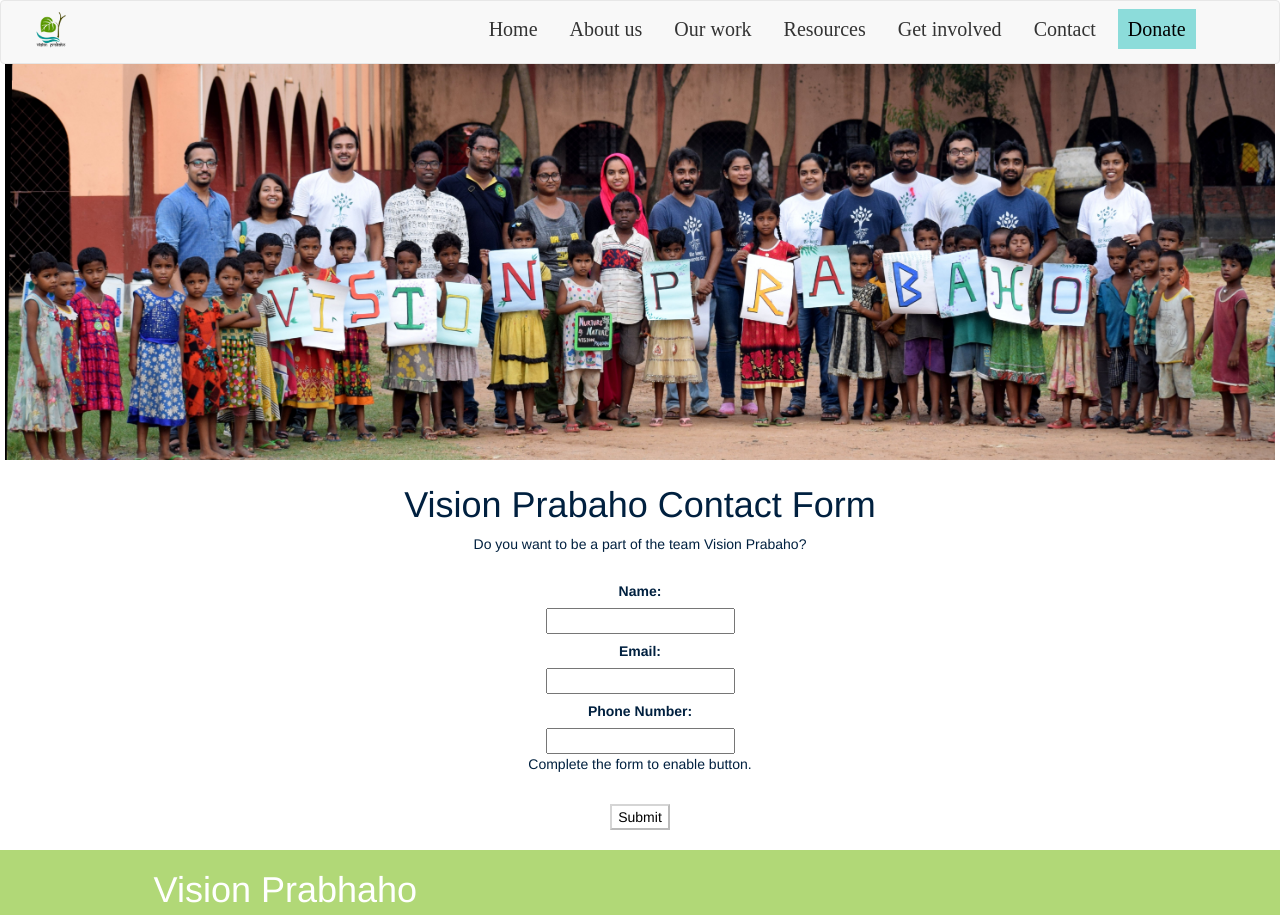
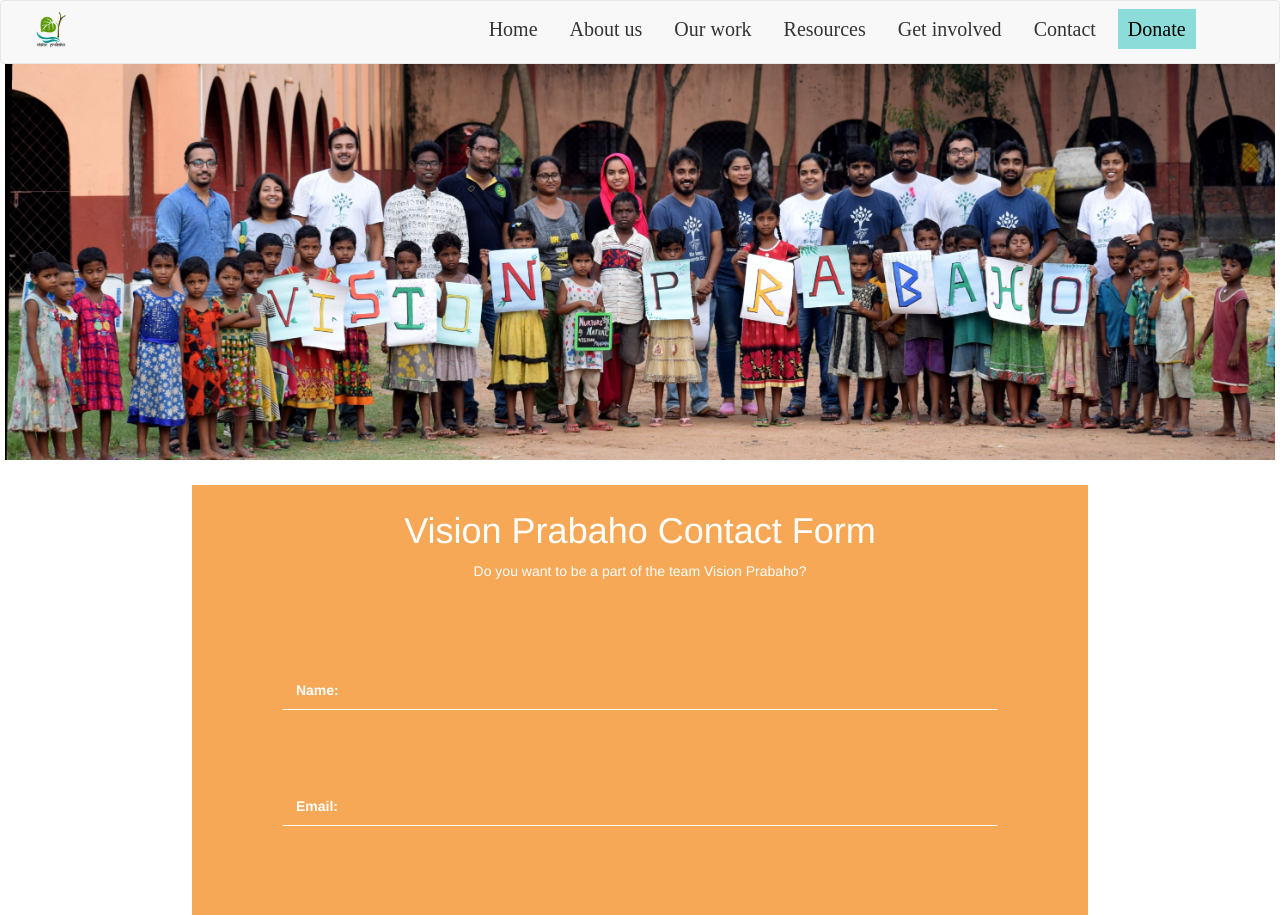
Before and after one commit to szam25/visionPrabaho, an Angular app: page /getInvolved in a window 1280 px wide. Shown: the top 915 px of the page. Built offline with nearby package versions, Linux system fonts and the light colour scheme; a web font is replaced by a local one.

Commit message:
contact form style changes

```diff
--- a/src/app/get-involved/get-involved.component.css
+++ b/src/app/get-involved/get-involved.component.css
@@ -7,11 +7,11 @@
 form {
     padding-top: 1rem;
     text-align: center;
-    color:#00203FFF;
+    color:#FFF;
 }
 div{
     text-align: center;
-    color:#00203FFF;
+    color:#FFF;
 }
 label {
     display: block;
@@ -20,10 +20,67 @@ label {
 }
 button{
     margin: 20px;
-    color:red;
-    background-color: white;
+    border-radius: 23px;
+    color: #FFF;
+    background-color: #58bbd2;
+    width: 40%;
 }
+
 button:disabled,
 button[disabled]{
-    color:black
+    opacity: 0.5;
 }
+.contact-form-container{
+    background-color: #f6a856;
+    width:70%;
+    margin:auto;
+    margin-bottom: 4%;
+}
+h1{
+    color: #FFF;
+    padding-top: 3%;
+}
+p{
+    color: #FFF;
+}
+.form-group
+{
+    width: 80%;
+    margin: 8% auto;
+    padding-bottom: 5%;
+    position: relative;
+}
+.form-input{
+    background-color: #f6a856 !important;
+    outline:none !important;
+    border-color: transparent;
+    width:100%;
+    border-bottom: 1px solid #FFF;
+    position: absolute;
+    top: 12px;
+    left: 0px;
+}
+.form-label{
+    text-align: initial;
+    padding-left: 2%;
+    font-size: 14px;
+    transition: 0.25s ease;
+    -webkit-transition: 0.25s ease;
+    position: absolute;
+}
+.form-input:focus{
+    background-color: #f6a856;
+    outline:none;
+}
+
+.form-input:focus + .form-label{
+    top: -20px;
+    font-size:12px;
+}
+.form-input:valid + .form-label{
+    top: -20px;
+    font-size:12px;
+}
+input:-webkit-autofill {
+    transition: all 0s 50000s;
+}
--- a/src/app/get-involved/get-involved.component.html
+++ b/src/app/get-involved/get-involved.component.html
@@ -1,16 +1,24 @@
 <div>
 <img class="groupPic" src="../../assets/DSC_0178.JPG" alt="Group picture">
-<h1>Vision Prabaho Contact Form</h1>
+<div class="contact-form-container">
+    <h1>Vision Prabaho Contact Form</h1>
     <p>Do you want to be a part of the team Vision Prabaho?</p>
-    <form [formGroup]="profileForm" (ngSubmit)="onSubmit()">
-    <label for="name">Name: </label>
-    <input id="name" type="text" formControlName="name" required>
-    <label for="email">Email: </label>
-    <input id="email" type="text" formControlName="email" required>
-    <label for="phNumber">Phone Number: </label>
-    <input id="phNumber" type="number" formControlName="phNumber" required>
+    <form id="contact-form" [formGroup]="profileForm" (ngSubmit)="onSubmit()">
+    <div class="form-group">
+       <input class="form-input" id="name" type="text" formControlName="name" required>
+       <label class="form-label" for="name">Name: </label>
+    </div>
+    <div class="form-group">
+        <input class="form-input" id="email" type="text" formControlName="email" required>
+        <label class="form-label" for="email">Email: </label>
+    </div>
+    <div class="form-group">
+        <input class="form-input" id="phNumber" type="number" formControlName="phNumber" required>
+        <label class="form-label" for="phNumber">Phone Number: </label>
+    </div>
     <p>Complete the form to enable button.</p>
     <a><button type="submit" [disabled]="!profileForm.valid">Submit</button></a>
 
 </form>
 </div>
+</div>
```
